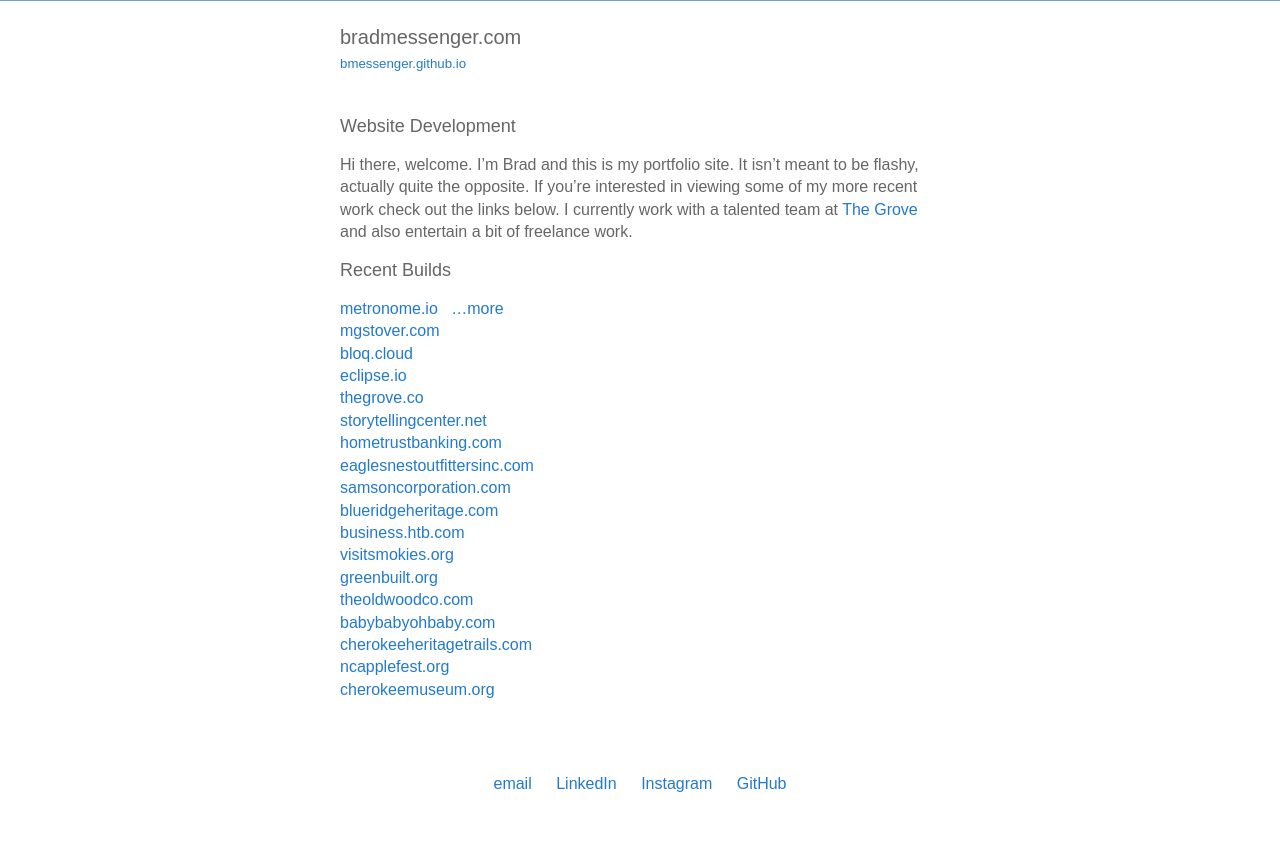
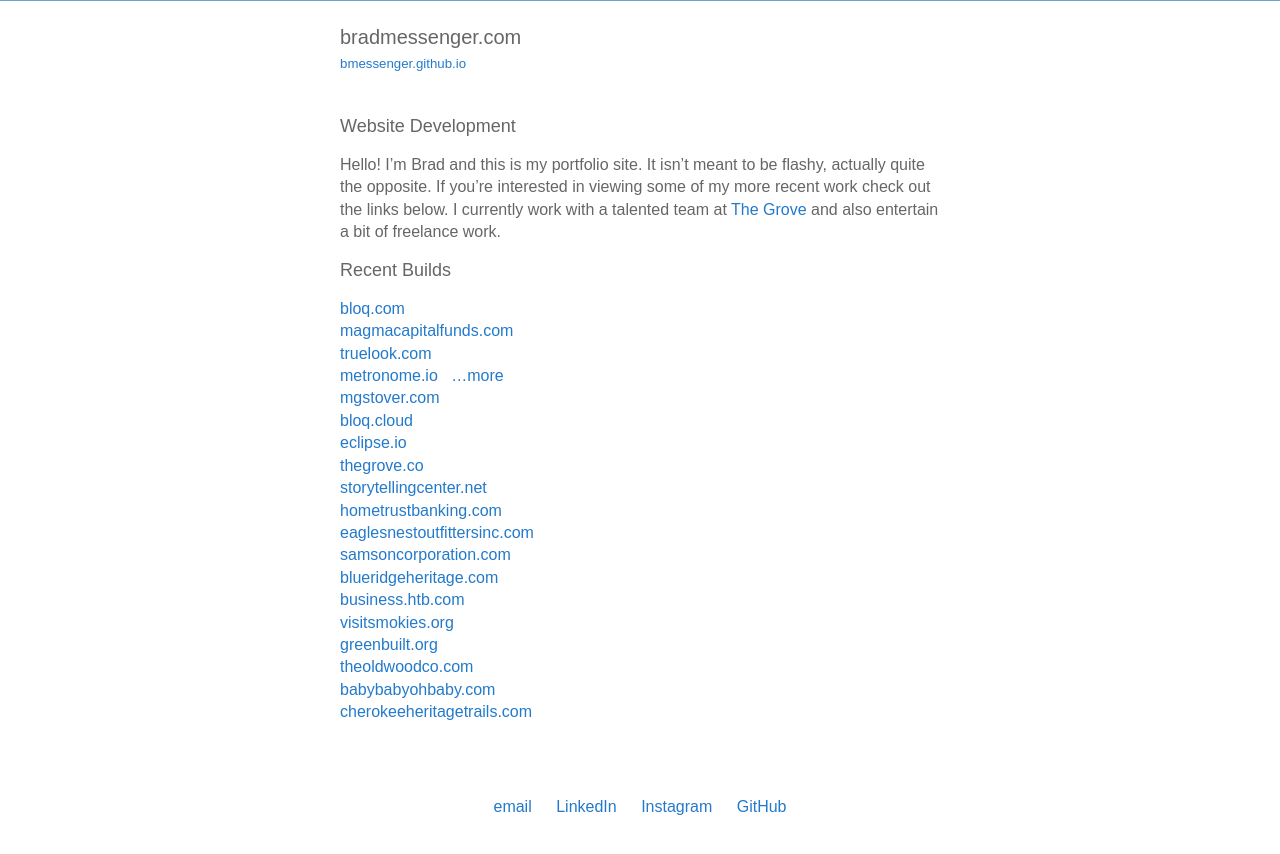
Before and after one commit to bmessenger/bmessenger.github.io, a Jekyll site: the page built from index.md, in a window 1280 px wide. Shown: the top 854 px of the page. Built offline with Jekyll 4.4.1, drawn with Linux system fonts in a browser that asks for light colours.

Commit message:
site list refresh

```diff
--- a/index.md
+++ b/index.md
@@ -8,10 +8,13 @@ title: Brad Messenger | Asheville Web Developer
 
 ## Website Development
 
-Hi there, welcome. I'm Brad and this is my portfolio site. It isn't meant to be flashy, actually quite the opposite.  If you're interested in viewing some of my more recent work check out the links below.  I currently work with a talented team at <a href="https://thegrove.co" target="_blank">The Grove</a> and also entertain a bit of freelance work.
+Hello! I'm Brad and this is my portfolio site. It isn't meant to be flashy, actually quite the opposite.  If you're interested in viewing some of my more recent work check out the links below.  I currently work with a talented team at <a href="https://thegrove.co" target="_blank">The Grove</a> and also entertain a bit of freelance work.
 
 ## Recent Builds
 
+* <a href="https://www.bloq.com" target="_blank">bloq.com</a>
+* <a href="https://magmacapitalfunds.com" target="_blank">magmacapitalfunds.com</a>
+* <a href="https://truelook.com" target="_blank">truelook.com</a>
 * <a href="https://metronome.io" target="_blank">metronome.io</a>  &nbsp;  <a href="https://medium.com/@MetronomeToken/website-update-metronome-io-95e7b63c8186" target="_blank">...more</a>
 * <a href="https://mgstover.com" target="_blank">mgstover.com</a>
 * <a href="https://bloq.cloud" target="_blank">bloq.cloud</a>
@@ -28,5 +31,3 @@ Hi there, welcome. I'm Brad and this is my portfolio site. It isn't meant to be
 * <a href="http://www.theoldwoodco.com" target="_blank">theoldwoodco.com</a>
 * <a href="https://babybabyohbaby.com" target="_blank">babybabyohbaby.com</a>
 * <a href="http://www.cherokeeheritagetrails.com" target="_blank">cherokeeheritagetrails.com</a>
-* <a href="http://www.ncapplefestival.org" target="_blank">ncapplefest.org</a>
-* <a href="http://www.cherokeemuseum.org" target="_blank">cherokeemuseum.org</a>
```
